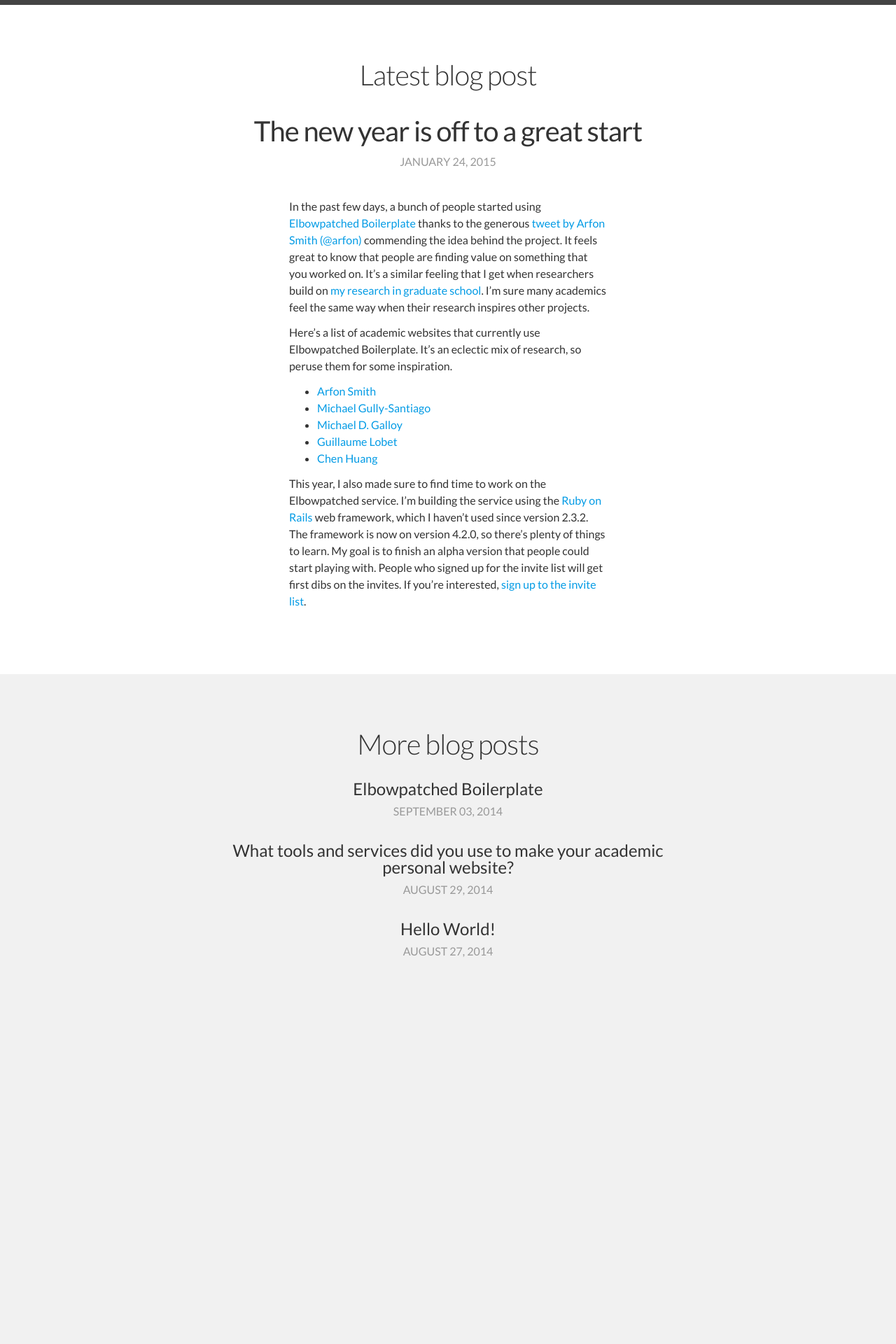
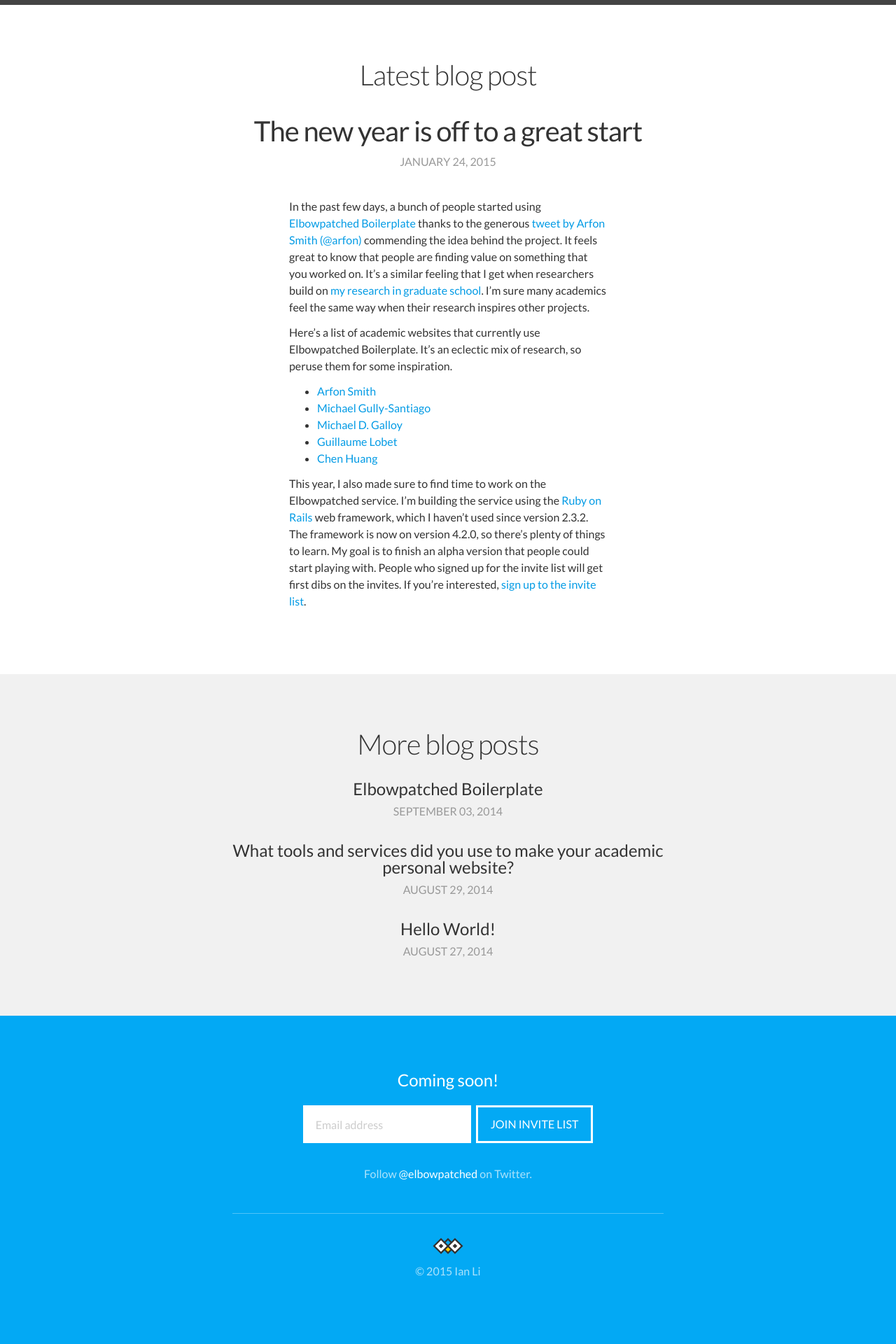
Before and after one commit to ianli/elbowpatched.com, a Jekyll site: the page built from index2.html, in a window 1280 px wide. Shown: the part 1315-3235 px from the top of the page at 70% size. Built offline with Jekyll 4.4.1, drawn with Linux system fonts in a browser that asks for light colours; nearby versions of some CDN libraries; before the commit the page ends 2766 px from its top, so only the background shows below that.

Commit message:
Added footer

```diff
--- /dev/null
+++ b/_includes/join2.html
@@ -0,0 +1,34 @@
+<form action="https://tinyletter.com/elbowpatched"
+      method="post"
+      target="_blank">
+
+  <h4>
+    Coming soon!
+  </h4>
+
+  <p style="margin-top:24px;">
+    <input type="hidden" value="1" name="embed"/>
+
+    <input type="text"
+           name="email"
+           id="tlemail"
+           placeholder="Email address"
+           class="form-control"
+           style="display:inline-block;
+                  margin-right:4px;
+                  width:240px;
+                  vertical-align:middle;" />
+
+    <input type="submit"
+           value="Join invite list"
+           class="btn btn-header"
+           style="display:inline-block;" />
+  </p>
+
+  <p style="margin-top:32px;">
+    Follow
+    <a href="https://twitter.com/ianli">@elbowpatched</a>
+    on Twitter.
+  </p>
+
+</form>
--- a/css/v2.scss
+++ b/css/v2.scss
@@ -100,6 +100,16 @@
   }
 }
 
+.section--footer {
+  background-color:#03a9f4;
+
+  hr {
+    margin-top:32px;
+    margin-bottom:32px;
+    border-top:1px solid rgba(255,255,255,0.3)
+  }
+}
+
 .section--blog {
   h2 {
     a {
--- a/index2.html
+++ b/index2.html
@@ -39,40 +39,7 @@
       Make a beautiful academic website. Easily.
     </h2>
 
-    <form action="https://tinyletter.com/elbowpatched"
-          method="post"
-          target="_blank">
-
-      <h4>
-        Coming soon!
-      </h4>
-
-      <p style="margin-top:24px;">
-        <input type="hidden" value="1" name="embed"/>
-
-        <input type="text"
-               name="email"
-               id="tlemail"
-               placeholder="Email address"
-               class="form-control"
-               style="display:inline-block;
-                      margin-right:4px;
-                      width:240px;
-                      vertical-align:middle;" />
-
-        <input type="submit"
-               value="Join invite list"
-               class="btn btn-header"
-               style="display:inline-block;" />
-      </p>
-
-      <p style="margin-top:32px;">
-        Follow
-        <a href="https://twitter.com/ianli">@elbowpatched</a>
-        on Twitter.
-      </p>
-
-    </form>
+    {% include join2.html %}
 
   </header>
 
@@ -236,5 +203,36 @@
 
   </section>
 
+  <!-- Footer -->
+  <footer class="section
+                 section--padded
+                 section--inverse
+                 section--footer
+                 text-center">
+
+    {% include join2.html %}
+
+    <div class="container">
+      <div class="row">
+        <div class="col-xs-12
+                    col-md-offset-2 col-md-8">
+
+          <hr>
+
+          <p>
+            <img src="/img/logo.svg"
+                 style="height:24px;">
+          </p>
+
+          <p>
+            &copy; 2015 Ian Li
+          </p>
+
+        </div>
+      </div>
+    </div>
+
+  </footer>
+
 </body>
 </html>
```
